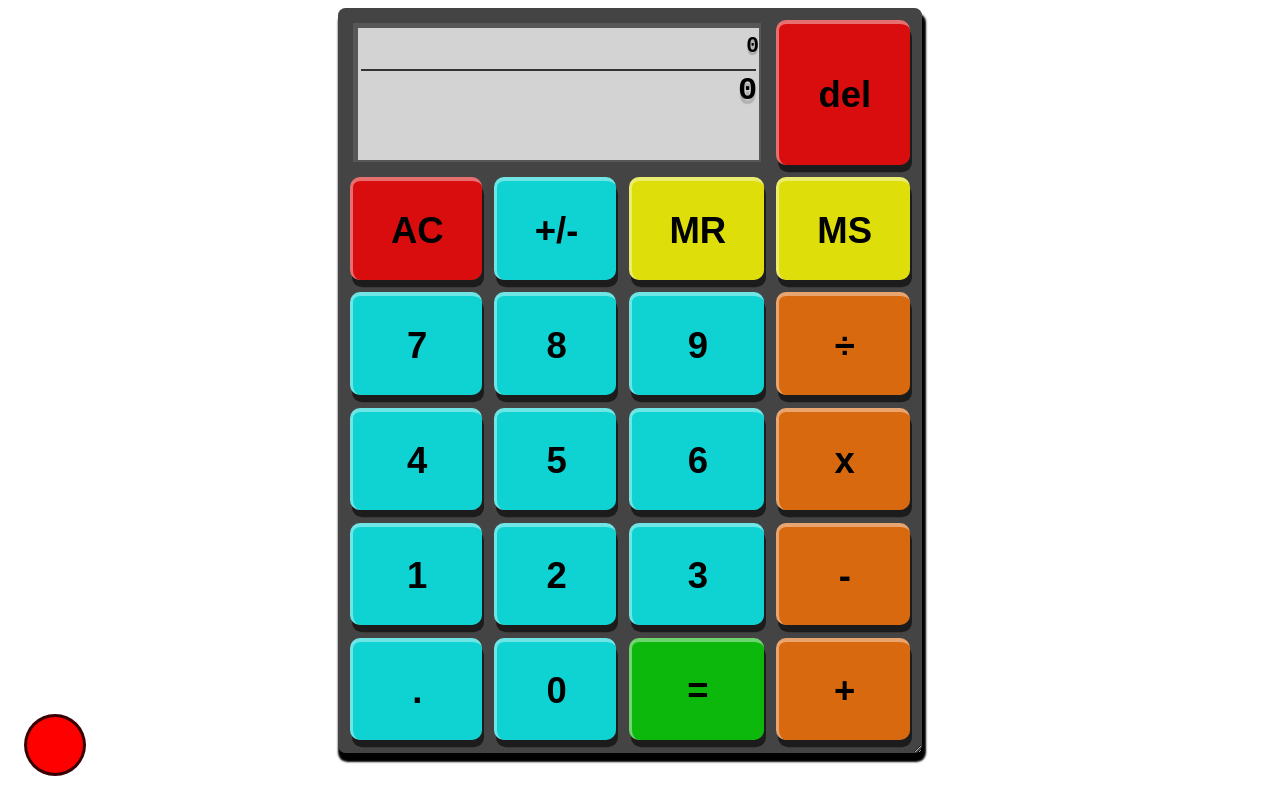
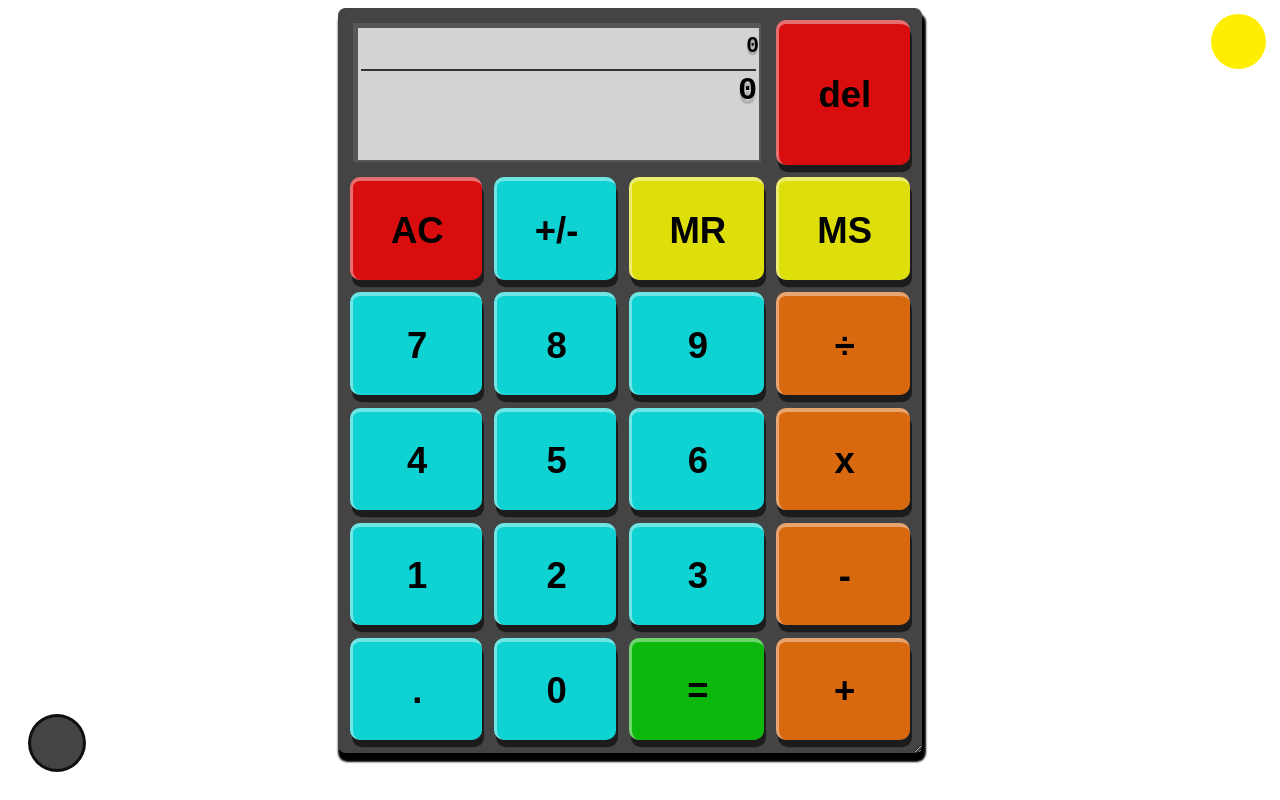
Before and after one commit to michaeljamesrojas/calculator, a plain HTML site: page index.html in a window 1280 px wide. Drawn offline with Linux system fonts and the light colour scheme.

Commit message:
Almost done

```diff
--- a/index.css
+++ b/index.css
@@ -1,5 +1,5 @@
 :root {
-    --colorPickerSize: 7vh;
+    --colorPickerSize: 1.9em;
     --gridGap: 0.5em;
     --screenShadow: rgb(83, 83, 83);
     --screenColor: rgb(211, 211, 211);
@@ -17,7 +17,7 @@
     --buttonEqualColor: rgba(0, 214, 0, 0.801);
     --buttonMemoryColors: rgba(255, 255, 0, 0.829);
     --bodyBackgroundColor: rgb(255, 255, 255);
-    --calculatorColor:rgb(182, 185, 0);
+    --calculatorColor:rgb(92, 92, 92);
 }
 
 * {
@@ -25,13 +25,44 @@
     font-size: 1.2em;
 }
 
-/* TODO Add appropriate colors cyan numbers, orange operators, green equal, redss  */
 /* TODO Make delete button smaller */
 /* TODO make buttons same size */
 /* TODO z index of fixed things */
 
+/* FOCUS */
+/* SCOPE make the display overflow */
+
+/* SCOPE */
+#div-moon{
+    /* TEST */
+    /* visibility: visible; */
+
+    right: 1em;
+    top: 0em;
+    position: fixed;
+    width: 2em;
+    height: 2em;
+    background-color: rgba(165, 42, 42, 0);
+    border-radius: 100%;
+    box-shadow: 0.5em 0.5em white;
+    z-index: 99;
+}
+
+#div-sun{
+    /* TEST */
+    /* visibility: hidden; */
+    z-index: 100;
+    right: 0.5em;
+    top: 0.5em;
+    position: fixed;
+    width: 2em;
+    height: 2em;
+    background-color: rgb(255, 238, 0);
+    border-radius: 100%;
+    /* box-shadow: 0.5em 0.5em black; */
+}
+
 /* SCOPE Color picker */
-/* FOCUS */
 #div-colorPicker {
     /* TEST */
     background-color: brown;
@@ -44,8 +75,8 @@
 #div-calculatorColorPicker{
     border: 3px solid rgba(0, 0, 0, 0.781);
     border-radius: 50%;
-    bottom: 3vh;
-    left: 3vh;
+    bottom: 1em;
+    left: 1em;
     position: fixed;
     background-color: red;
     height: var(--colorPickerSize);
--- a/index.html
+++ b/index.html
@@ -6,9 +6,16 @@
     </head>
 
     <body>
-        <div id="div-calculatorColorPicker" type="color">
+        <div id="div-calculatorColorPicker">
             <input id="input-calculatorColorPicker" type="color"></input>
         </div>
+
+        <div id="div-moon">
+        </div>
+
+        <div id="div-sun">
+        </div>
+
 
         <div id="div-calculator-container">
             <!-- <div id="div-colorPicker">
@@ -48,7 +55,7 @@
                 <button id="bPlusMinus">+/-</button>
                 <button id="bmr">MR</button>
                 <button id="bms">MS</button>
-                <!-- TODO delete symbol is not good -->
+                <!-- TODO the delete symbol is not good -->
             </div>
         </div>
 
--- a/index.js
+++ b/index.js
@@ -39,6 +39,12 @@ let lastOperatorPressed = undefined;
 let lastButtonPressed;
 let lastOperatorOrNumberButtonPressed = undefined;
 let mainDisplayIsAnswer = false;
+let isNightMode = false;
+
+
+// SCOPE give user information about calculator
+alert("Tip:\n1. You can use night mode.\n2. You can resize the calculator.\n3. You can pick the color of the calculator(in realtime)");
+
 
 // SCOPE Realtime Color changer
 let inputElemColorPicker = document.getElementById('input-calculatorColorPicker');
@@ -53,14 +59,33 @@ setInterval(() => {
     // alert("dfsdfs");
 
     divElemCalculator.style.backgroundColor = inputElemColorPicker.value;
-    inputElemColorPicker.style.backgroundColor = inputElemColorPicker.value;
+    divElemColorPicker.style.backgroundColor = inputElemColorPicker.value;
 }, 100);
+
+
+
+// SCOPE Night mode changer
+let divSun = document.getElementById("div-sun");
+let divMoon = document.getElementById("div-moon");
+
+
+divSun.addEventListener('click',
+function (){
+    changeNightMode();
+}
+);
+
+divMoon.addEventListener('click',
+function (){
+    changeNightMode();
+}
+);
 
 
 // SCOPE pressing the div color picker on screen
 divElemColorPicker.addEventListener("click", function (){
     // TEST
-    // alert("hi");
+    // alert(divElemColorPicker.id);
 
     // DONE will activate the input element click also
     let inputElemColorPicker = document.getElementById('input-calculatorColorPicker');
@@ -246,6 +271,23 @@ buttElemsAllButtons.forEach( element => {
 
 //FUNCTIONS DECLARATIONS
 
+//SCOPE change night mode by
+function changeNightMode(){
+    if(isNightMode){
+        // DONE and change document bg background and the visibility of the moon and sun accordingly
+            divSun.style.visibility = 'hidden';
+            // REMOVE
+            // divMoon.style.visibility = 'visible';
+            document.body.style.backgroundColor = '#000000';
+        }
+        else{
+            // REMOVE
+            // divMoon.style.visibility = 'hidden';
+            divSun.style.visibility = 'visible';
+            document.body.style.backgroundColor = '#ffffff';
+        }
+        isNightMode = !isNightMode;
+}
 
 //SCOPE memoryRecall by
 function memoryRecall(){
```
